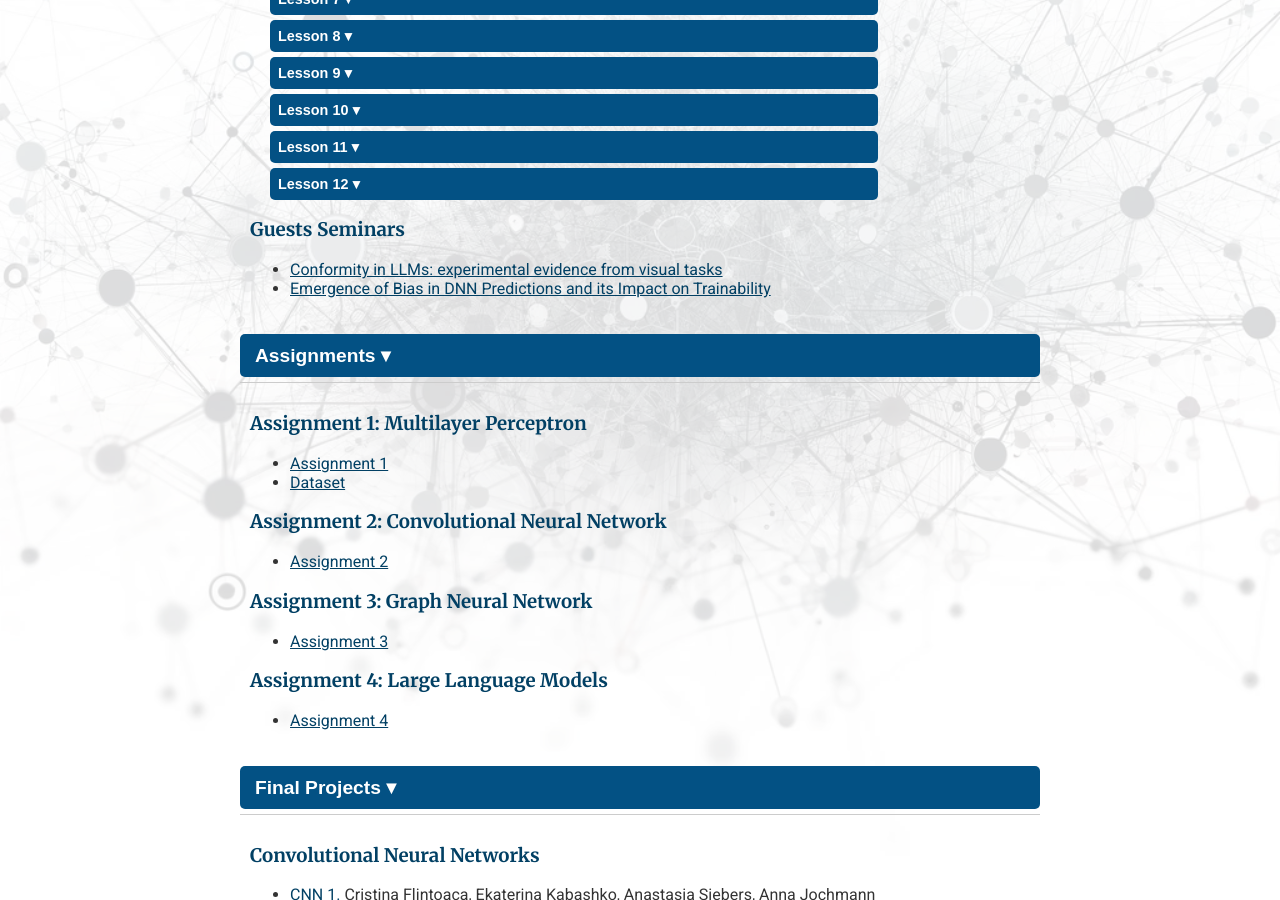
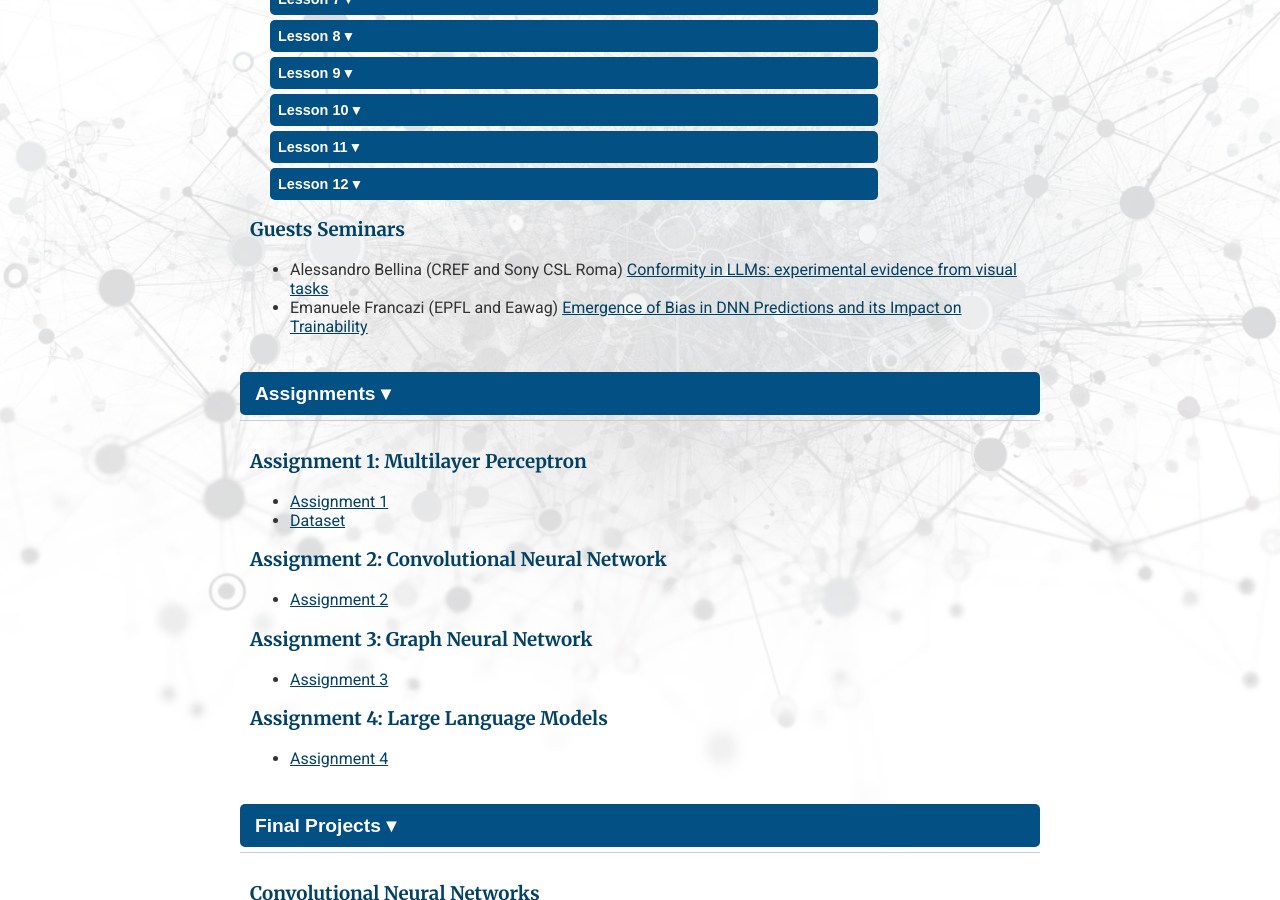
Before and after one commit to giordano-demarzo/giordano-demarzo.github.io, a Jekyll site: the page built from Deep_Learning_25.markdown, in a window 1280 px wide and 900 px high, scrolled down 2889 px. Built offline with Jekyll 4.4.1, drawn with Linux system fonts in a browser that asks for light colours.

Commit message:
Added speakers guests

```diff
--- a/Deep_Learning_25.markdown
+++ b/Deep_Learning_25.markdown
@@ -312,8 +312,8 @@ applications to the Social Sciences. </p>
        </div>
        <h3> Guests Seminars </h3>
      		<ul>
-                       <li><a href="/files/dlss25/guests_slides/alessandro.pdf">Conformity in LLMs: experimental evidence from visual tasks</a></li>
-                       <li><a href="/files/dlss25/guests_slides/emanuele.pdf">Emergence of Bias in DNN Predictions and its Impact on Trainability</a></li>
+                       <li>Alessandro Bellina (CREF and Sony CSL Roma) <a href="/files/dlss25/guests_slides/alessandro.pdf">Conformity in LLMs: experimental evidence from visual tasks</a></li>
+                       <li>Emanuele Francazi (EPFL and Eawag) <a href="/files/dlss25/guests_slides/emanuele.pdf">Emergence of Bias in DNN Predictions and its Impact on Trainability</a></li>
                 </ul>
    </div>
 
```
